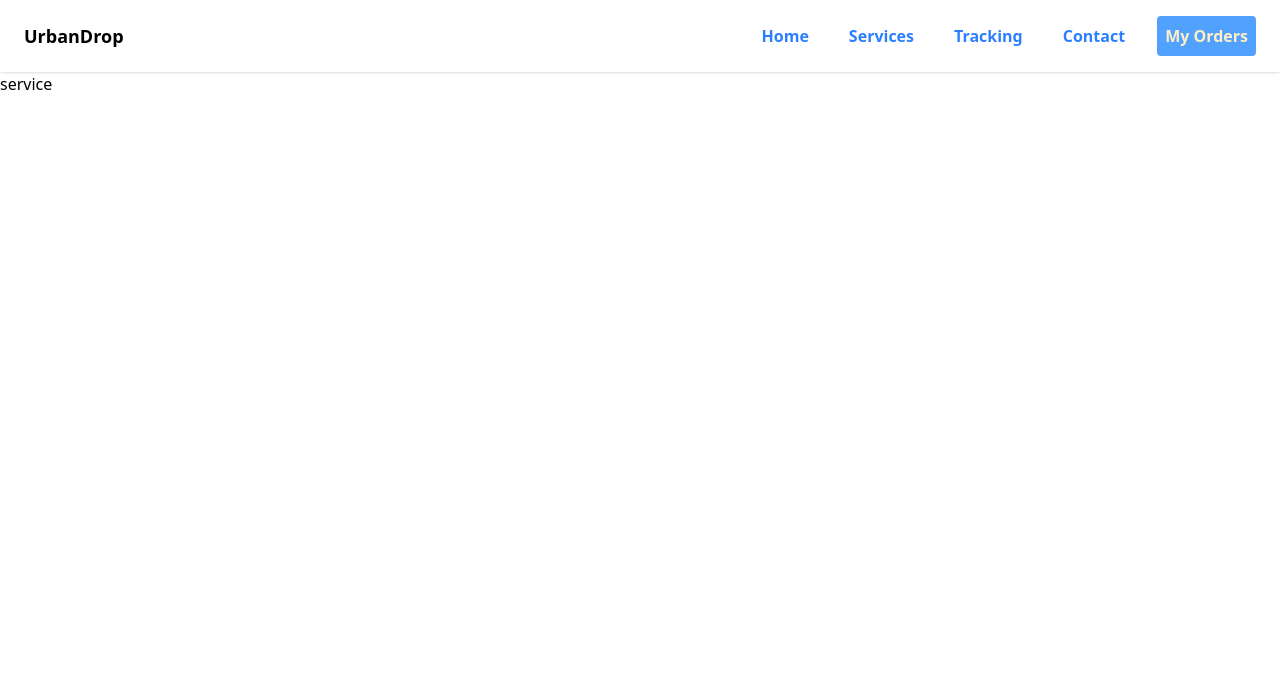
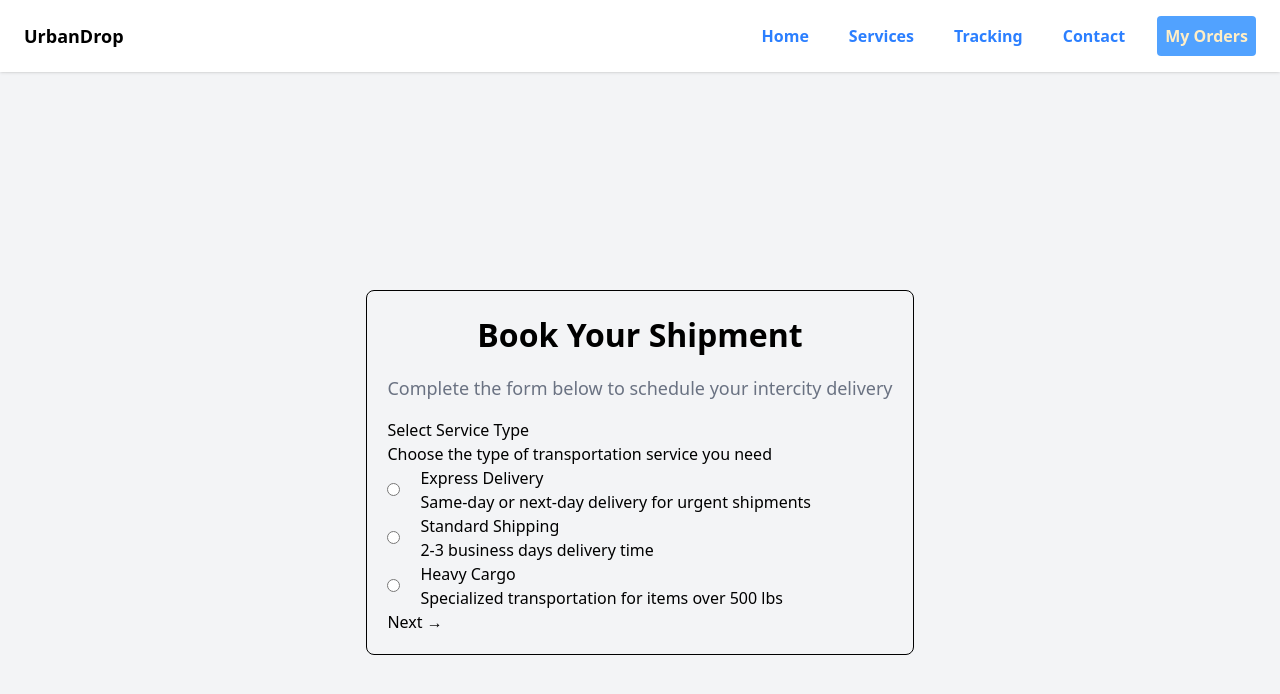
Before and after one commit to NSTKrishna/UrbanDrop, a React (Vite) app: page /services in a window 1280 px wide. Shown: the top 694 px of the page. Built offline with nearby package versions, Linux system fonts and the light colour scheme.

Commit message:
Service page 1 is completed

```diff
--- a/src/Component/Contact/contact.jsx
+++ b/src/Component/Contact/contact.jsx
@@ -21,7 +21,7 @@ let head = [{
 
 const contact = () => {
   return (
-    <div className="bg-gradient-to-r from-blue-400 to-blue-700">
+    <div className="bg-gradient-to-r from-blue-400 to-blue-800">
       <div className="flex justify-center items-center h-screen flex-col">
         <h1 className="text-[32px] font-extrabold text-white">Contact Us</h1>
         <p className="text-[16px] text-white">
@@ -142,7 +142,7 @@ const contact = () => {
       <div className="flex justify-center items-center flex-row gap-10 pb-15">
         {head.map((k) => (
           <div key={k.id} className="flex flex-col gap-5 w-[300px] h-[220px] bg-white px-5 shadow-2xl flex justify-center items-center gap-5 transition duration-300 hover:scale-105 wrap rounded-lg">
-            <h1 className="font-extrabold text-[28px]">{k.title}</h1>
+            <h1 className="font-extrabold text-[28px] border-b">{k.title}</h1>
             <p className="text-gray-500 text-[16px]">{k.description}</p>
           </div>
         ))}
--- a/src/Component/Home /Footer/footer.jsx
+++ b/src/Component/Home /Footer/footer.jsx
@@ -4,7 +4,7 @@ const footer = () => {
   return (
     <div>
       <div>
-        <div className="flex justify-center items-center flex-col h-[300px] bg-blue-800 text-white border-b">
+        <div className="flex justify-center items-center flex-col h-[300px] bg-blue-800 text-white border-b bg-gradient-to-b from-blue-400 to blue-800">
           <h1 className="font-extrabold text-[32px] py-1">
             Ready to Get Started?
           </h1>
--- a/src/Component/Home /home.jsx
+++ b/src/Component/Home /home.jsx
@@ -1,5 +1,4 @@
 import React from 'react'
-import Footer from './Footer/footer'
 import Hero from './Hero_Section/hero'
 
 
--- a/src/Component/Service /service.jsx
+++ b/src/Component/Service /service.jsx
@@ -1,9 +1,110 @@
-import React from 'react'
+import React from "react";
+import { useState } from "react";
 
-const service = () => {
+const Service = () => {
+  const [page, setPage] = useState(1);
+
+  function Page() {
+    setPage(page + 1);
+  }
+
+  const service_Type = [
+    {
+      id: 1,
+      title: "Express Delivery",
+      description: "Same-day or next-day delivery for urgent shipments",
+    },
+    {
+      id: 2,
+      title: "Standard Shipping",
+      description: "2-3 business days delivery time",
+    },
+    {
+      id: 3,
+      title: "Heavy Cargo",
+      description: "Specialized transportation for items over 500 lbs",
+    },
+  ];
   return (
-    <div>service</div>
-  )
-}
+    <div className="flex flex-col items-center justify-center h-screen bg-gray-100">
+      <div className="border p-5 rounded-lg">
+        <div className="text-center">
+          <h1 className="text-[32px] font-bold">Book Your Shipment</h1>
+          <p className="py-4 text-[18px] text-gray-500">
+            Complete the form below to schedule your intercity delivery
+          </p>
+        </div>
+        <div>
+          <div></div>
+          <div></div>
+          <div></div>
+          <div></div>
+        </div>
+        <div>
+          <form>
+            {page == 1 && (
+              <div>
+                <h1>Select Service Type</h1>
+                <p>Choose the type of transportation service you need</p>
+                <div>
+                  {service_Type.map((data) => (
+                    <div key={data.id} className="flex items-center gap-5">
+                      <input type="radio" name="data" value={data.title} />
+                      <div>
+                        <label>{data.title}</label>
+                        <p>{data.description}</p>
+                      </div>
+                    </div>
+                  ))}
+                </div>
+              </div>
+            )}
+            {page == 2 && (
+              <div>
+                <h1>Shipment Information</h1>
+                <p>Provide information about your shipment</p>
+                <div>
+                  <div>
+                    <div>
+                      <></>
+                      <label for='pickupCity'>Pickup City</label>
+                    </div>
+                    <select name="pickupCity" id="pickupCity">
+                      <option value="" disabled>Select City</option>
+                      <option value="Pune">Pune</option>
+                      <option value="Mumbai">Mumbai</option>
+                      <option value="Surat">Surat</option>
+                      <option value="Indore">Indore</option>
+                    </select>
+                    <div>
+                      <></>
+                      <label>Delivery City</label>
+                    </div>
+                    <select name="pickupCity" id="pickupCity">
+                      <option value="" disabled>Select City</option>
+                      <option value="Pune">Pune</option>
+                      <option value="Mumbai">Mumbai</option>
+                      <option value="Surat">Surat</option>
+                      <option value="Indore">Indore</option>
+                    </select>
+                    <div>
+                      <></>
+                      <label for="Calendar">Pickup Date</label>
+                    </div>
+                    <input type='date' id='Calendar' />
 
-export default service
+                  </div>
+                </div>
+              </div>
+            )}
+          </form>
+        </div>
+        <div>
+          <button onClick={Page}>Next →</button>
+        </div>
+      </div>
+    </div>
+  );
+};
+
+export default Service;
```
